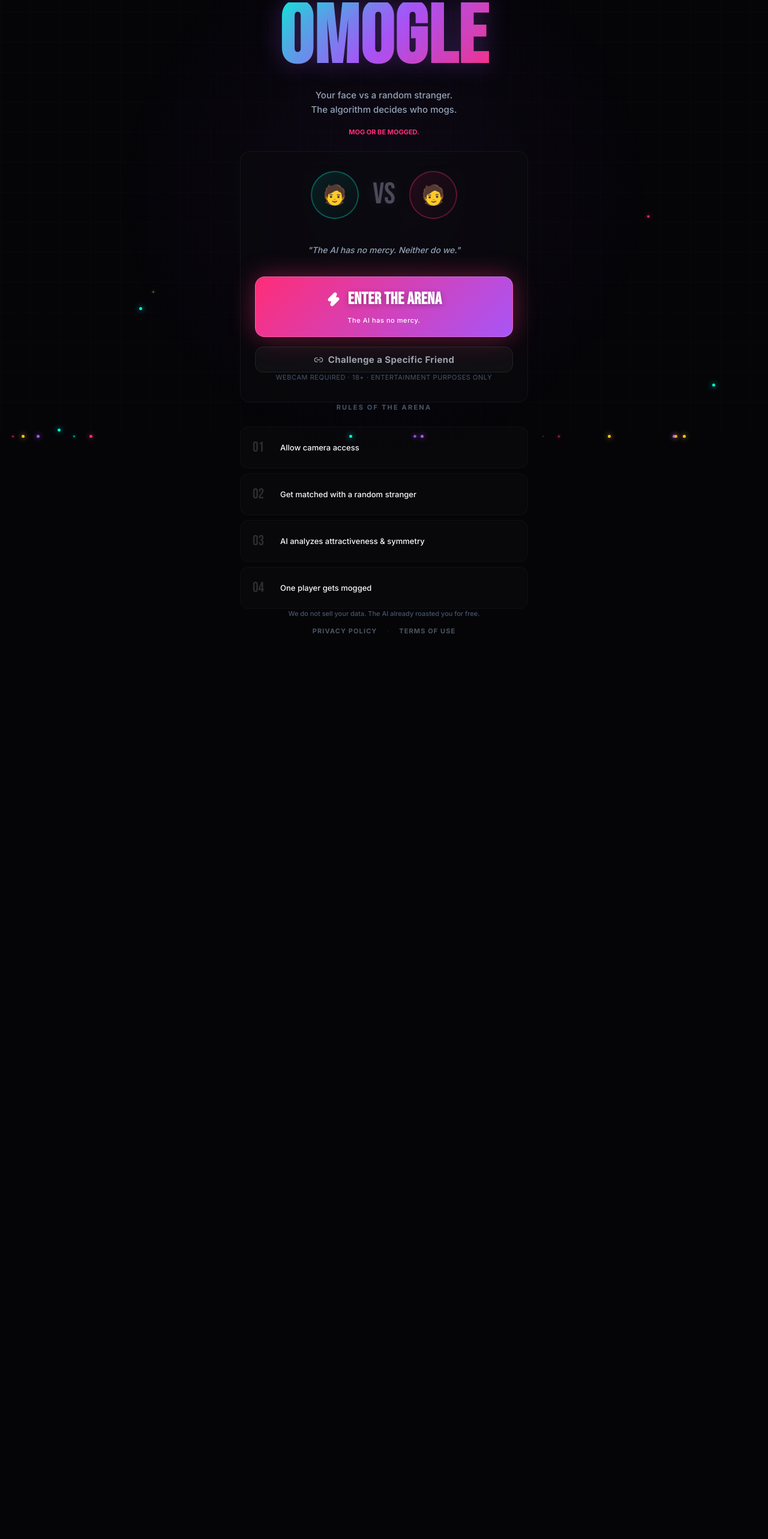
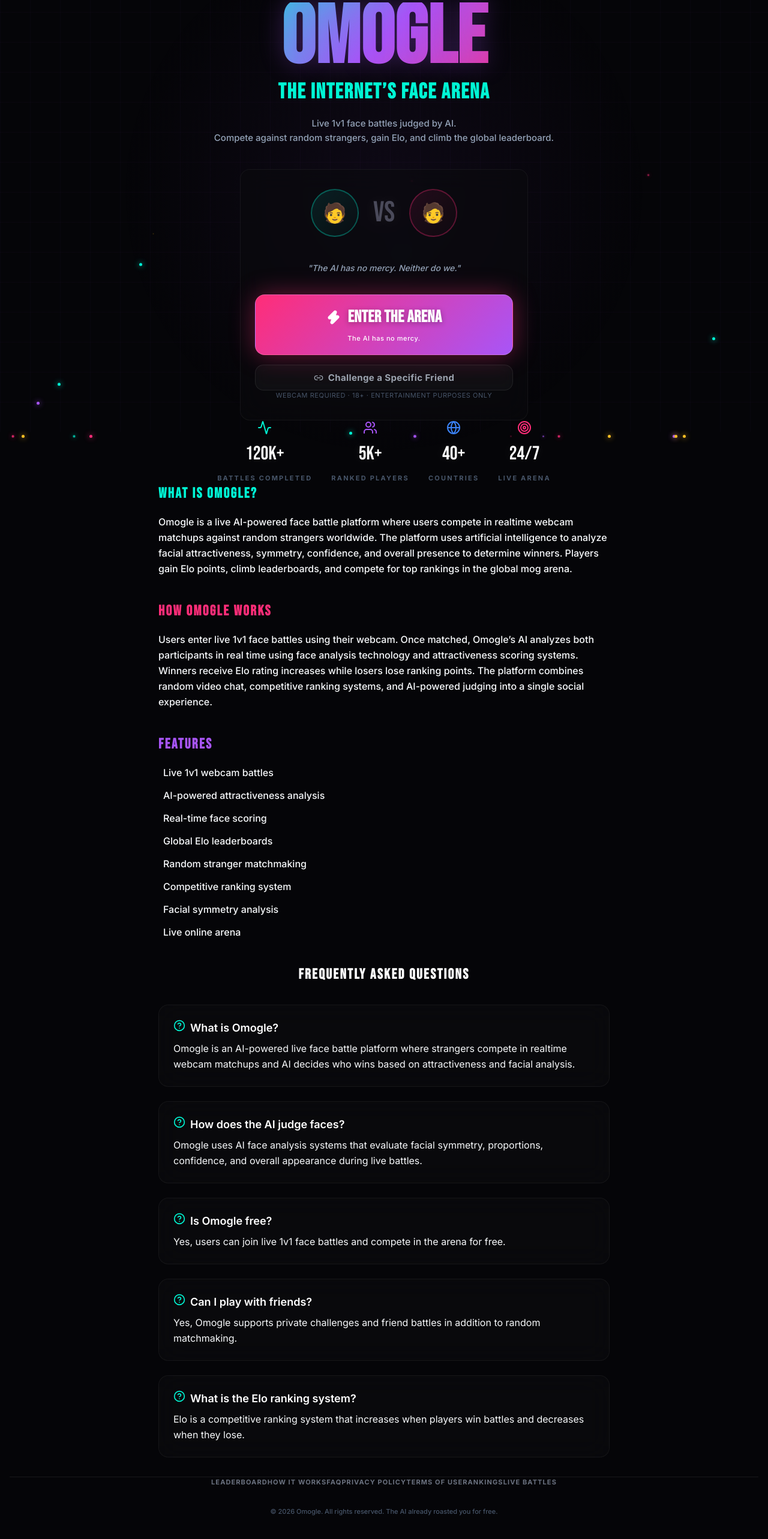
Before and after one commit to vaniakash/MOGGED, a Next.js app in the folder frontend/: page / in a window 1280 px wide. Shown: the part 80-2646 px from the top of the page at 60% size. Before the commit the page ends 1204 px from the top, so only its background shows below. Built offline with nearby package versions, Linux system fonts and the light colour scheme.

Commit message:
feat: complete homepage SEO overhaul with schema markup, long-form content, FAQ, and social proof

```diff
--- a/frontend/app/layout.tsx
+++ b/frontend/app/layout.tsx
@@ -11,11 +11,11 @@ export const viewport: Viewport = {
 export const metadata: Metadata = {
   metadataBase: new URL('https://omogle.vercel.app'),
   title: {
-    default: 'omogle — the internet’s face arena',
-    template: '%s | omogle'
+    default: 'Omogle — AI Face Battles, Live 1v1 Mog Arena & Elo Rankings',
+    template: '%s | Omogle'
   },
-  description: '1v1 live face battles, AI-judged, Elo ranked. Your jawline is now competitive. Snap into the arena — see who mogs in real time.',
-  keywords: ['mogging', 'face battle', 'AI face analysis', 'looksmaxxing', 'random video chat', 'omogle', 'elo ranking'],
+  description: 'Omogle is a live 1v1 face battle platform where strangers compete in real time while AI judges attractiveness, facial symmetry, and overall aura. Climb Elo rankings, battle random players, and see who mogs.',
+  keywords: ['AI face battles', 'attractiveness AI', 'face rating app', 'live face battle', 'AI attractiveness test', 'random video chat', 'Elo ranking', 'mog arena', 'facial symmetry AI', 'AI face analyzer', 'face competition app', 'webcam battle', 'live AI judging', 'face ranking website'],
   authors: [{ name: 'Omogle' }],
   creator: 'Omogle',
   publisher: 'Omogle',
@@ -34,17 +34,17 @@ export const metadata: Metadata = {
     },
   },
   openGraph: {
-    title: 'omogle — the internet’s face arena',
-    description: '1v1 live face battles, AI-judged, Elo ranked. Your jawline is now competitive.',
+    title: 'Omogle — AI Face Battles, Live 1v1 Mog Arena & Elo Rankings',
+    description: 'Omogle is a live 1v1 face battle platform where strangers compete in real time while AI judges attractiveness, facial symmetry, and overall aura.',
     url: 'https://omogle.vercel.app',
-    siteName: 'omogle',
+    siteName: 'Omogle',
     locale: 'en_US',
     type: 'website',
   },
   twitter: {
     card: 'summary_large_image',
-    title: 'omogle — the internet’s face arena',
-    description: '1v1 live face battles, AI-judged, Elo ranked. Your jawline is now competitive.',
+    title: 'Omogle — AI Face Battles, Live 1v1 Mog Arena & Elo Rankings',
+    description: 'Omogle is a live 1v1 face battle platform where strangers compete in real time while AI judges attractiveness, facial symmetry, and overall aura.',
   },
   icons: {
     icon: '/omogle-logo.svg',
--- a/frontend/app/page.tsx
+++ b/frontend/app/page.tsx
@@ -3,7 +3,7 @@
 import { motion, AnimatePresence } from 'framer-motion';
 import { useRouter } from 'next/navigation';
 import { useEffect, useState } from 'react';
-import { Zap, Link2 } from 'lucide-react';
+import { Zap, Link2, Globe, Users, Target, Activity, HelpCircle } from 'lucide-react';
 
 const MEME_QUOTES = [
   '"You either mog, or get mogged."',
@@ -35,10 +35,27 @@ export default function HomePage() {
     );
   }, []);
 
+  const jsonLd = {
+    "@context": "https://schema.org",
+    "@type": "WebApplication",
+    "name": "Omogle",
+    "applicationCategory": "EntertainmentApplication",
+    "description": "Live 1v1 face battle platform where strangers compete in real time while AI judges attractiveness, facial symmetry, and overall aura.",
+    "operatingSystem": "All",
+    "url": "https://omogle.vercel.app",
+    "offers": {
+      "@type": "Offer",
+      "price": "0",
+      "priceCurrency": "USD"
+    }
+  };
+
   return (
     <main className="page-center" style={{ paddingTop: 64, paddingBottom: 64, minHeight: '100vh', display: 'flex', flexDirection: 'column', alignItems: 'center' }}>
-
-
+      <script
+        type="application/ld+json"
+        dangerouslySetInnerHTML={{ __html: JSON.stringify(jsonLd) }}
+      />
 
       {/* Floating particles */}
       {particles.map(p => (
@@ -69,24 +86,19 @@ export default function HomePage() {
         transition={{ duration: 0.8, ease: [0.34, 1.56, 0.64, 1] }}
         style={{ position: 'relative', zIndex: 1, marginTop: 20 }}
       >
-
-
-        <h1 className="font-display gradient-text" style={{ fontSize: 'clamp(64px, 15vw, 140px)', lineHeight: 0.85, letterSpacing: '0.01em', textShadow: '0 0 40px rgba(168,85,247,0.3)', marginBottom: 24, textTransform: 'uppercase' }}>
-          OMOGLE
+        <h1 className="font-display flex flex-col" style={{ lineHeight: 0.85, letterSpacing: '0.01em', marginBottom: 24, textTransform: 'uppercase' }}>
+          <span className="gradient-text" style={{ fontSize: 'clamp(64px, 15vw, 140px)', textShadow: '0 0 40px rgba(168,85,247,0.3)' }}>OMOGLE</span>
+          <span style={{ fontSize: 'clamp(20px, 4vw, 36px)', color: '#00f5d4', marginTop: '16px', letterSpacing: '0.05em' }}>THE INTERNET’S FACE ARENA</span>
         </h1>
 
-        <p className="text-secondary text-base md:text-xl font-medium mb-4 max-w-md mx-auto leading-relaxed">
-          Your face vs a random stranger. <br/>The algorithm decides who mogs.
-        </p>
-
-        <p className="text-xs font-bold uppercase tracking-[0.2em]" style={{ color: '#ff2d78' }}>
-          Mog or be mogged.
+        <p className="text-secondary text-base md:text-xl font-medium mb-4 max-w-lg mx-auto leading-relaxed">
+          Live 1v1 face battles judged by AI. <br/>Compete against random strangers, gain Elo, and climb the global leaderboard.
         </p>
       </motion.div>
 
       {/* ── HERO CARD (ARENA) ────────────────────── */}
       <motion.div
-        className="card container-sm mb-10"
+        className="card container-sm mb-16"
         style={{ padding: '32px 24px', position: 'relative', zIndex: 1, background: 'rgba(10,10,14,0.6)', border: '1px solid rgba(255,255,255,0.05)' }}
         initial={{ scale: 0.95, opacity: 0 }}
         animate={{ scale: 1, opacity: 1 }}
@@ -187,43 +199,91 @@ export default function HomePage() {
         </p>
       </motion.div>
 
+      {/* ── SOCIAL PROOF SECTION ─────────────────── */}
+      <motion.div
+        className="flex flex-wrap justify-center gap-8 text-center mb-16 w-full max-w-3xl px-4"
+        style={{ position: 'relative', zIndex: 1 }}
+        initial={{ opacity: 0, y: 20 }}
+        animate={{ opacity: 1, y: 0 }}
+        transition={{ delay: 0.35 }}
+      >
+        {[
+          { label: 'Battles Completed', value: '120k+', icon: <Activity size={24} color="#00f5d4"/> },
+          { label: 'Ranked Players',    value: '5k+',   icon: <Users size={24} color="#a855f7"/> },
+          { label: 'Countries',         value: '40+',   icon: <Globe size={24} color="#3b82f6"/> },
+          { label: 'Live Arena',        value: '24/7',  icon: <Target size={24} color="#ff2d78"/> },
+        ].map(s => (
+          <div key={s.label} className="flex flex-col items-center gap-2">
+            {s.icon}
+            <div className="font-display text-white" style={{ fontSize: 32, textShadow: '0 0 20px rgba(255,255,255,0.1)' }}>{s.value}</div>
+            <div className="text-muted text-xs font-bold uppercase tracking-widest">{s.label}</div>
+          </div>
+        ))}
+      </motion.div>
 
+      {/* ── LONG-FORM SEO CONTENT ─────────────────── */}
+      <div className="container-md text-left w-full px-6 mb-16" style={{ position: 'relative', zIndex: 1, maxWidth: '800px' }}>
 
-      {/* ── HOW IT WORKS ─────────────────── */}
-      <motion.div
-        className="container-sm"
-        style={{ position: 'relative', zIndex: 1 }}
-        initial={{ opacity: 0 }}
-        animate={{ opacity: 1 }}
-        transition={{ delay: 0.55 }}
-      >
-        <p className="text-center text-muted text-xs font-bold uppercase tracking-widest mb-6">
-          Rules of the Arena
+        <h2 className="font-display text-2xl text-white mb-4 tracking-wider" style={{ color: '#00f5d4' }}>What is Omogle?</h2>
+        <p className="text-gray-300 mb-10 leading-relaxed font-medium">
+          Omogle is a live AI-powered face battle platform where users compete in realtime webcam matchups against random strangers worldwide. The platform uses artificial intelligence to analyze facial attractiveness, symmetry, confidence, and overall presence to determine winners. Players gain Elo points, climb leaderboards, and compete for top rankings in the global mog arena.
         </p>
-        <div style={{ display: 'flex', flexDirection: 'column', gap: 8 }}>
+
+        <h2 className="font-display text-2xl text-white mb-4 tracking-wider" style={{ color: '#ff2d78' }}>How Omogle Works</h2>
+        <p className="text-gray-300 mb-10 leading-relaxed font-medium">
+          Users enter live 1v1 face battles using their webcam. Once matched, Omogle’s AI analyzes both participants in real time using face analysis technology and attractiveness scoring systems. Winners receive Elo rating increases while losers lose ranking points. The platform combines random video chat, competitive ranking systems, and AI-powered judging into a single social experience.
+        </p>
+
+        <h2 className="font-display text-2xl text-white mb-4 tracking-wider" style={{ color: '#a855f7' }}>Features</h2>
+        <ul className="text-gray-300 mb-10 leading-relaxed font-medium grid grid-cols-1 sm:grid-cols-2 gap-3">
+          <li className="flex items-center gap-2"><div className="w-1.5 h-1.5 bg-[#a855f7] rounded-full"/> Live 1v1 webcam battles</li>
+          <li className="flex items-center gap-2"><div className="w-1.5 h-1.5 bg-[#a855f7] rounded-full"/> AI-powered attractiveness analysis</li>
+          <li className="flex items-center gap-2"><div className="w-1.5 h-1.5 bg-[#a855f7] rounded-full"/> Real-time face scoring</li>
+          <li className="flex items-center gap-2"><div className="w-1.5 h-1.5 bg-[#a855f7] rounded-full"/> Global Elo leaderboards</li>
+          <li className="flex items-center gap-2"><div className="w-1.5 h-1.5 bg-[#a855f7] rounded-full"/> Random stranger matchmaking</li>
+          <li className="flex items-center gap-2"><div className="w-1.5 h-1.5 bg-[#a855f7] rounded-full"/> Competitive ranking system</li>
+          <li className="flex items-center gap-2"><div className="w-1.5 h-1.5 bg-[#a855f7] rounded-full"/> Facial symmetry analysis</li>
+          <li className="flex items-center gap-2"><div className="w-1.5 h-1.5 bg-[#a855f7] rounded-full"/> Live online arena</li>
+        </ul>
+
+      </div>
+
+      {/* ── FAQ SECTION ─────────────────── */}
+      <div className="container-md w-full px-6 mb-16" style={{ position: 'relative', zIndex: 1, maxWidth: '800px' }}>
+        <h2 className="font-display text-2xl text-white mb-8 tracking-wider text-center">FREQUENTLY ASKED QUESTIONS</h2>
+        <div className="flex flex-col gap-6">
           {[
-            { step: '01', text: 'Allow camera access' },
-            { step: '02', text: 'Get matched with a random stranger' },
-            { step: '03', text: 'AI analyzes attractiveness & symmetry' },
-            { step: '04', text: 'One player gets mogged' },
-          ].map(item => (
-            <div key={item.step} className="flex items-center gap-4" style={{ padding: '16px 20px', borderRadius: 14, background: 'rgba(255,255,255,0.015)', border: '1px solid rgba(255,255,255,0.03)' }}>
-              <span className="font-display" style={{ fontSize: 24, width: 30, flexShrink: 0, color: 'rgba(255,255,255,0.15)' }}>{item.step}</span>
-              <span className="text-gray-300 text-sm font-medium">{item.text}</span>
+            { q: "What is Omogle?", a: "Omogle is an AI-powered live face battle platform where strangers compete in realtime webcam matchups and AI decides who wins based on attractiveness and facial analysis." },
+            { q: "How does the AI judge faces?", a: "Omogle uses AI face analysis systems that evaluate facial symmetry, proportions, confidence, and overall appearance during live battles." },
+            { q: "Is Omogle free?", a: "Yes, users can join live 1v1 face battles and compete in the arena for free." },
+            { q: "Can I play with friends?", a: "Yes, Omogle supports private challenges and friend battles in addition to random matchmaking." },
+            { q: "What is the Elo ranking system?", a: "Elo is a competitive ranking system that increases when players win battles and decreases when they lose." }
+          ].map((faq, idx) => (
+            <div key={idx} className="card p-6" style={{ background: 'rgba(255,255,255,0.02)', borderRadius: 16, border: '1px solid rgba(255,255,255,0.05)' }}>
+              <h3 className="font-semibold text-lg text-white mb-2 flex items-start gap-2">
+                <HelpCircle size={20} color="#00f5d4" className="mt-0.5 shrink-0" />
+                {faq.q}
+              </h3>
+              <p className="text-gray-400 pl-7 leading-relaxed">{faq.a}</p>
             </div>
           ))}
         </div>
-      </motion.div>
+      </div>
 
       {/* ── FOOTER / LEGAL ─────────────────── */}
-      <div className="text-center mt-16" style={{ position: 'relative', zIndex: 1 }}>
-        <p className="text-muted text-xs mb-3 font-medium">We do not sell your data. The AI already roasted you for free.</p>
-        <div className="flex items-center justify-center gap-4 text-xs font-bold uppercase tracking-wider" style={{ color: '#4b5563' }}>
-          <a href="#" className="hover:text-white transition-colors">Privacy Policy</a>
-          <span style={{ color: 'rgba(255,255,255,0.1)' }}>·</span>
-          <a href="#" className="hover:text-white transition-colors">Terms of Use</a>
+      <footer className="w-full text-center mt-8 pt-10 pb-4 border-t border-white/5" style={{ position: 'relative', zIndex: 1 }}>
+        <div className="flex flex-wrap justify-center gap-x-6 gap-y-3 text-xs font-bold uppercase tracking-wider mb-8 px-4" style={{ color: '#6b7280' }}>
+          <a href="/leaderboard" className="hover:text-white transition-colors">Leaderboard</a>
+          <a href="/how-it-works" className="hover:text-white transition-colors">How It Works</a>
+          <a href="/faq" className="hover:text-white transition-colors">FAQ</a>
+          <a href="/privacy-policy" className="hover:text-white transition-colors">Privacy Policy</a>
+          <a href="/terms" className="hover:text-white transition-colors">Terms of Use</a>
+          <a href="/rankings" className="hover:text-white transition-colors">Rankings</a>
+          <a href="/live-battles" className="hover:text-white transition-colors">Live Battles</a>
         </div>
-      </div>
+
+        <p className="text-muted text-xs font-medium">© {new Date().getFullYear()} Omogle. All rights reserved. The AI already roasted you for free.</p>
+      </footer>
     </main>
   );
 }
```
